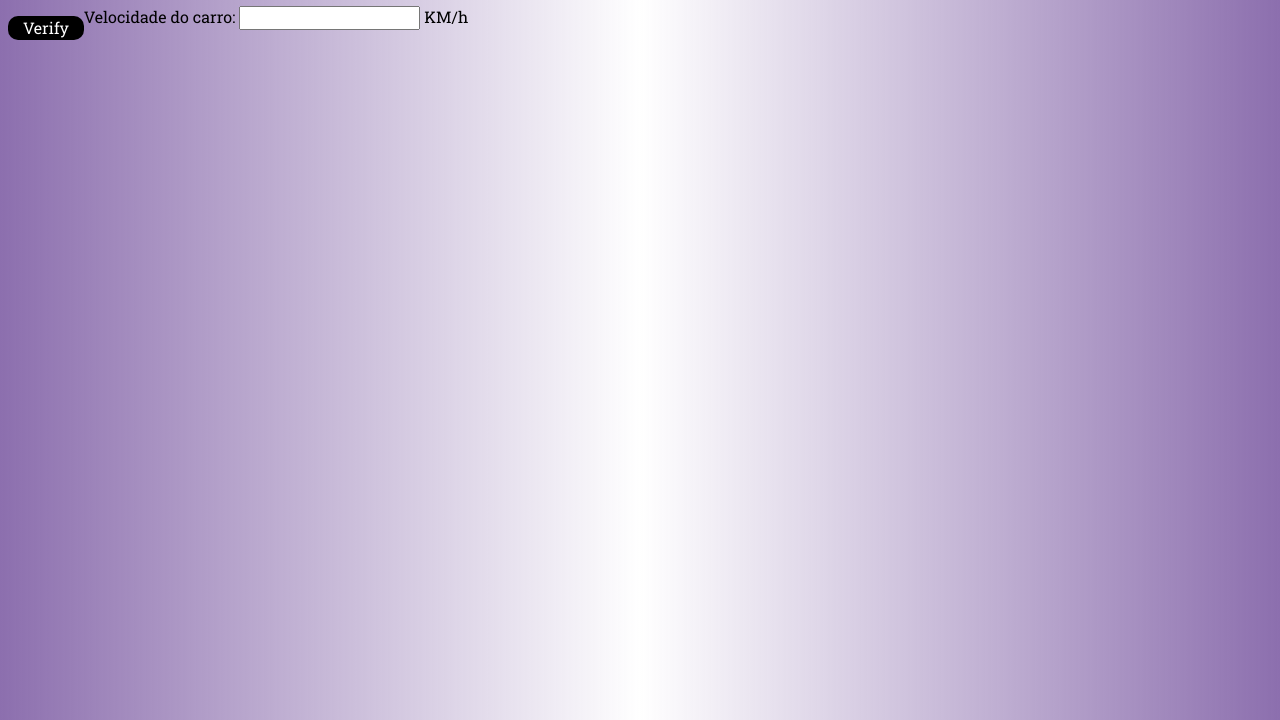
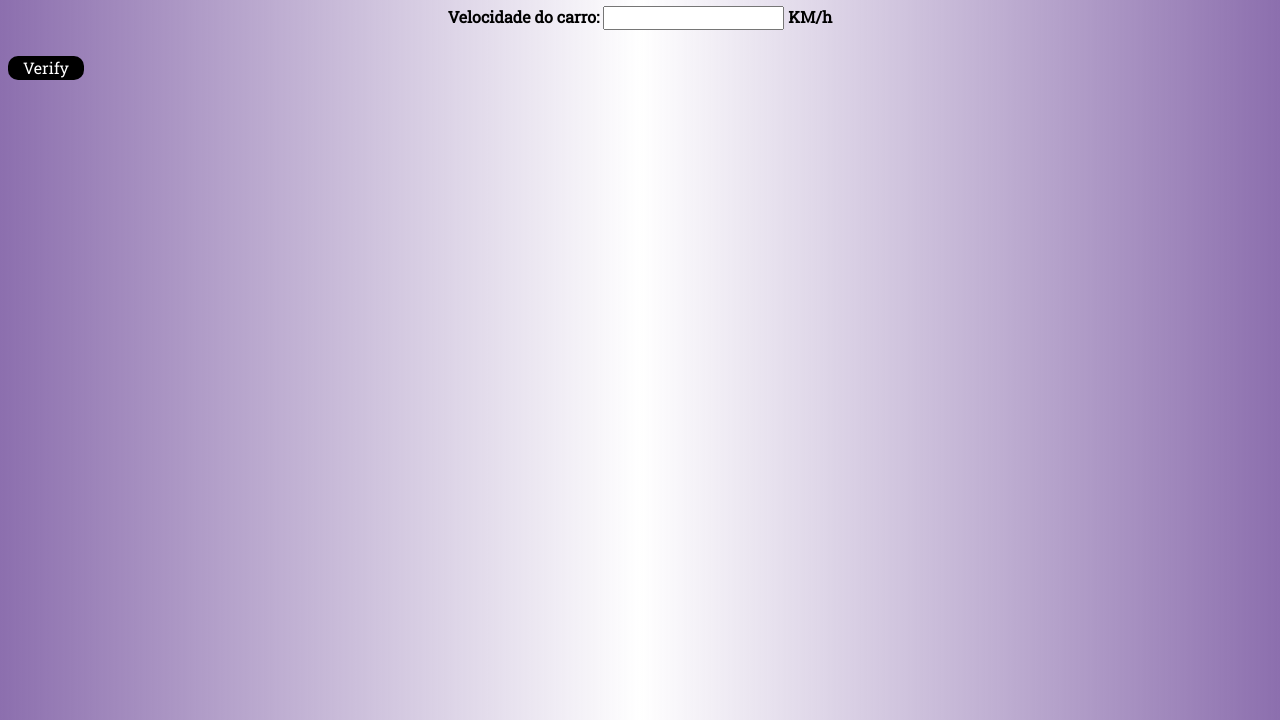
Before and after one commit to saraiva94/calculadora, a plain HTML site: page Calculadora de velocidade/index.html in a window 1280 px wide. Shown: the part 80-800 px from the top of the page. Drawn offline with Linux system fonts and the light colour scheme.

Commit message:
Update index.html

```diff
--- a/Calculadora de velocidade/index.html
+++ b/Calculadora de velocidade/index.html
@@ -10,7 +10,7 @@
 </head>
 <body>
     <h1>Sistema de multas</h1>
-    Velocidade do carro: <input type="number" name="txtvel" id="txtvel"> KM/h
+    <p>Velocidade do carro: <input type="number" name="txtvel" id="txtvel"> KM/h</p>
 
     <input class="button" type="button" value="Verify" onclick="calcular()">
 
```
